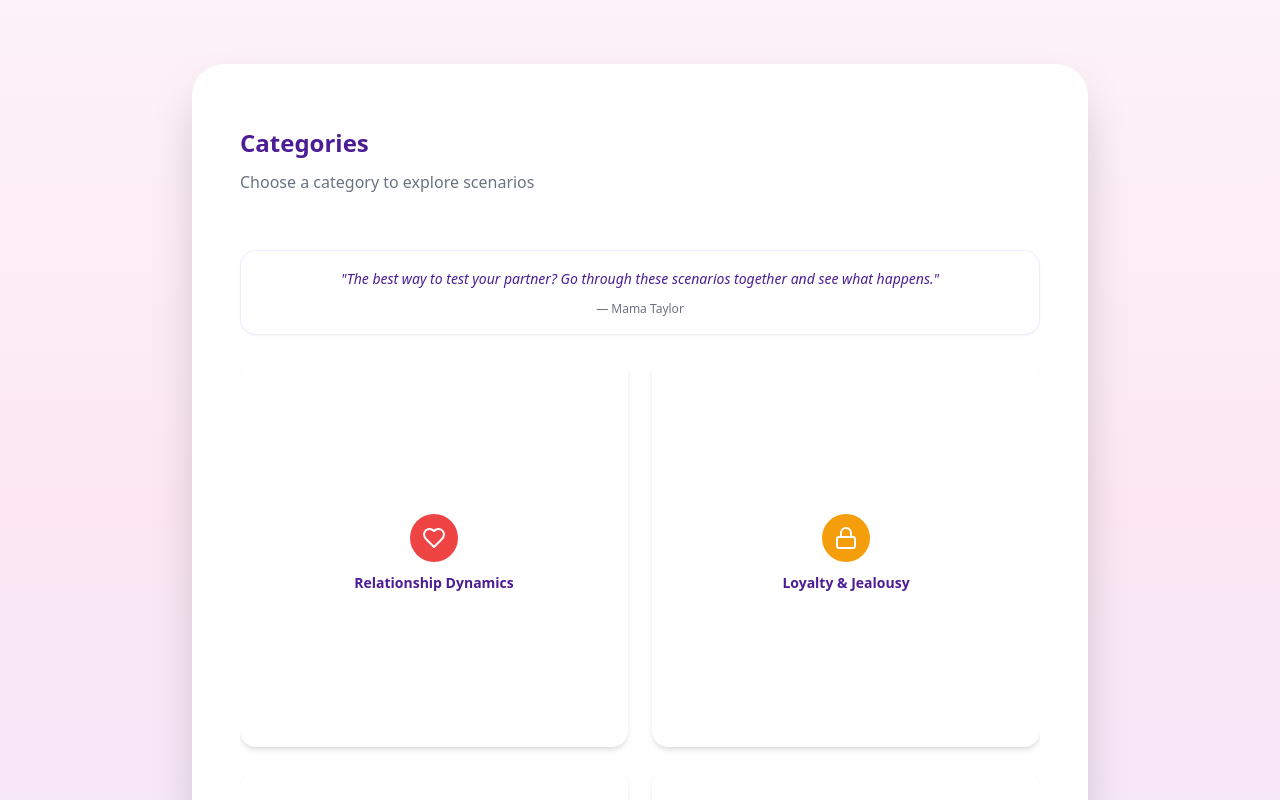
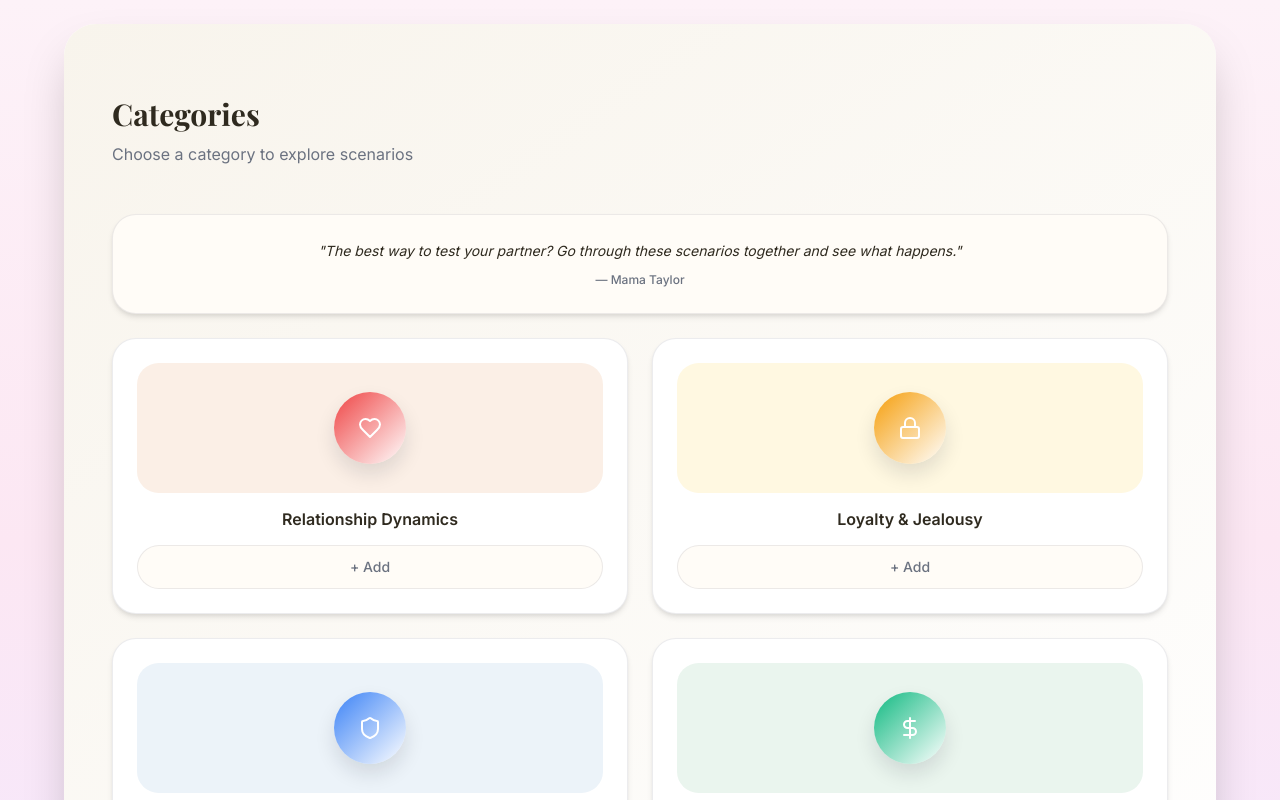
Before and after one commit to husain-smh/beforewedate, a Next.js app: page / in a window 1280 px wide. Built offline with nearby package versions, Linux system fonts and the light colour scheme.

Commit message:
share link

```diff
--- a/src/app/page.tsx
+++ b/src/app/page.tsx
@@ -29,11 +29,11 @@ function HomeContent() {
 
   return (
     <div
-      className="min-h-screen flex items-start md:items-center justify-center p-4 md:p-6 lg:p-8 safe-area-inset md:py-8"
+      className="min-h-screen flex items-start justify-center p-4 md:px-8 md:py-6 safe-area-inset"
       style={{ background: 'linear-gradient(to bottom, var(--color-bg-gradient-start), var(--color-bg-gradient-mid), var(--color-bg-gradient-end))' }}
     >
       <div
-        className="w-full max-w-md md:max-w-2xl lg:max-w-4xl h-full min-h-screen md:min-h-[600px] md:max-h-[800px] lg:max-h-[900px] rounded-[40px] md:rounded-[32px] overflow-hidden md:overflow-y-auto shadow-2xl relative md:my-8"
+        className="w-full max-w-md md:max-w-5xl lg:max-w-6xl min-h-screen md:min-h-0 rounded-[40px] md:rounded-[32px] overflow-hidden shadow-2xl relative"
         style={{
           backgroundColor: 'var(--color-card-bg)',
           color: 'var(--color-text-primary)'
@@ -53,11 +53,11 @@ export default function HomePage() {
   return (
     <Suspense fallback={
       <div
-        className="min-h-screen flex items-center justify-center p-4 md:p-6 lg:p-8 safe-area-inset md:py-8"
+        className="min-h-screen flex items-start justify-center p-4 md:px-8 md:py-6 safe-area-inset"
         style={{ background: 'linear-gradient(to bottom, var(--color-bg-gradient-start), var(--color-bg-gradient-mid), var(--color-bg-gradient-end))' }}
       >
         <div
-          className="w-full max-w-md md:max-w-2xl lg:max-w-4xl h-full min-h-screen md:min-h-[600px] md:max-h-[800px] lg:max-h-[900px] rounded-[40px] md:rounded-[32px] overflow-hidden md:overflow-y-auto shadow-2xl relative flex items-center justify-center"
+          className="w-full max-w-md md:max-w-5xl lg:max-w-6xl min-h-screen md:min-h-0 rounded-[40px] md:rounded-[32px] overflow-hidden shadow-2xl relative flex items-center justify-center"
           style={{ backgroundColor: 'var(--color-card-bg)' }}
         >
           <div style={{ color: 'var(--color-text-primary)' }}>Loading...</div>
--- a/src/components/CategoriesScreen.tsx
+++ b/src/components/CategoriesScreen.tsx
@@ -7,6 +7,7 @@ interface Category {
   name: string;
   icon: ReactElement;
   iconColor: string;
+  accentVar: string;
 }
 
 const categories: Category[] = [
@@ -14,25 +15,29 @@ const categories: Category[] = [
     id: 'relationship-dynamics',
     name: 'Relationship Dynamics',
     icon: <Heart className="w-6 h-6" />,
-    iconColor: '#EF4444' // Red
+    iconColor: '#EF4444', // Red
+    accentVar: '--color-pastel-blush'
   },
   {
     id: 'loyalty',
     name: 'Loyalty & Jealousy',
     icon: <Lock className="w-6 h-6" />,
-    iconColor: '#F59E0B' // Orange
+    iconColor: '#F59E0B', // Orange
+    accentVar: '--color-pastel-citrus'
   },
   {
     id: 'boundaries',
     name: 'Boundaries & Privacy',
     icon: <Shield className="w-6 h-6" />,
-    iconColor: '#3B82F6' // Blue
+    iconColor: '#3B82F6', // Blue
+    accentVar: '--color-pastel-sky'
   },
   {
     id: 'money',
     name: 'Money & Power',
     icon: <DollarSign className="w-6 h-6" />,
-    iconColor: '#10B981' // Green
+    iconColor: '#10B981', // Green
+    accentVar: '--color-pastel-mint'
   }
 ];
 
@@ -64,14 +69,15 @@ export function CategoriesScreen({ onContinue, initialSelected = [], onBack }: C
 
   return (
     <div
-      className="h-full flex flex-col px-6 md:px-8 lg:px-12 pb-8 relative overflow-hidden"
+      className="flex flex-col px-6 md:px-8 lg:px-12 py-8 md:py-10 relative"
       style={{
         color: 'var(--color-text-primary, #4C1D95)',
-        backgroundColor: 'transparent'
+        background: 'linear-gradient(145deg, var(--color-surface-cream), transparent)',
+        minHeight: '100%'
       }}
     >
       {/* Header section with back button and title */}
-      <div className="relative z-20 pt-14 md:pt-16 pb-6">
+      <div className="relative z-20 pt-6 md:pt-8 pb-6">
         {/* Back button */}
         {onBack && (
           <div className="mb-4">
@@ -102,12 +108,13 @@ export function CategoriesScreen({ onContinue, initialSelected = [], onBack }: C
         >
           <h1
             style={{
-              fontSize: 'var(--font-size-2xl, 1.5rem)',
+              fontSize: 'var(--font-size-3xl, 1.875rem)',
               fontWeight: 'var(--font-weight-bold, 700)',
-              color: 'var(--color-text-primary, #4C1D95)',
+              color: 'var(--color-text-display, #2F2A1F)',
               lineHeight: 'var(--line-height-tight, 1.25)',
-              margin: '0 0 0.75rem 0',
-              padding: 0
+              margin: '0 0 0.5rem 0',
+              padding: 0,
+              fontFamily: 'var(--font-family-display, "Playfair Display", serif)'
             }}
           >
             Categories
@@ -117,7 +124,7 @@ export function CategoriesScreen({ onContinue, initialSelected = [], onBack }: C
               fontSize: 'var(--font-size-base, 1rem)',
               color: 'var(--color-text-secondary, #6B7280)',
               lineHeight: 'var(--line-height-normal, 1.5)',
-              margin: '0 0 2rem 0',
+              margin: '0 0 1.5rem 0',
               padding: 0
             }}
           >
@@ -135,17 +142,17 @@ export function CategoriesScreen({ onContinue, initialSelected = [], onBack }: C
       >
         <div
           style={{
-            backgroundColor: 'var(--color-card-bg)',
-            borderRadius: 'var(--radius-lg)',
-            padding: 'var(--spacing-md)',
-            boxShadow: 'var(--shadow-sm)',
-            border: '1px solid rgba(124, 58, 237, 0.1)'
+            backgroundColor: 'var(--color-surface-ivory)',
+            borderRadius: 'var(--radius-xl)',
+            padding: 'var(--spacing-lg)',
+            boxShadow: 'var(--shadow-md)',
+            border: '1px solid var(--color-border-soft)'
           }}
         >
           <p
             style={{
               fontSize: 'var(--font-size-sm, 0.875rem)',
-              color: 'var(--color-text-primary, #4C1D95)',
+              color: 'var(--color-text-display, #2F2A1F)',
               lineHeight: 'var(--line-height-relaxed, 1.6)',
               margin: '0 0 0.5rem 0',
               padding: 0,
@@ -171,7 +178,7 @@ export function CategoriesScreen({ onContinue, initialSelected = [], onBack }: C
         </div>
       </motion.div>
 
-      <div className="grid grid-cols-2 md:grid-cols-2 lg:grid-cols-2 gap-4 md:gap-6 flex-1 overflow-y-auto relative z-10 pb-4">
+      <div className="grid grid-cols-2 md:grid-cols-2 lg:grid-cols-2 gap-4 md:gap-6 relative z-10 mb-6">
         {categories.map((category, index) => (
           <motion.button
             key={category.id}
@@ -184,29 +191,46 @@ export function CategoriesScreen({ onContinue, initialSelected = [], onBack }: C
             }}
             whileTap={{ scale: 0.95 }}
             onClick={() => toggleCategory(category.id)}
-            className="relative aspect-square transition-all duration-300 flex flex-col items-center justify-center gap-3"
+            className="relative transition-all duration-300 flex flex-col items-center text-center"
             style={{
               backgroundColor: 'var(--color-card-bg)',
-              borderRadius: 'var(--radius-lg)',
-              padding: 'var(--spacing-md)',
+              borderRadius: 'var(--radius-xl)',
+              padding: 'var(--spacing-lg)',
               boxShadow: selected.includes(category.id)
-                ? 'var(--shadow-lg)'
+                ? 'var(--shadow-soft-elevated)'
                 : 'var(--shadow-md)',
               border: selected.includes(category.id)
-                ? '2px solid var(--color-icon-circle-start)'
-                : 'none'
+                ? '1.5px solid var(--color-icon-circle-start)'
+                : '1px solid var(--color-border-soft)',
+              gap: 'var(--spacing-md)'
             }}
+            aria-pressed={selected.includes(category.id)}
           >
-            {/* Icon Circle with Simple Solid Color */}
+            {/* Icon + Accent Surface */}
             <div
-              className="flex-shrink-0 rounded-full flex items-center justify-center"
               style={{
-                width: '48px',
-                height: '48px',
-                backgroundColor: category.iconColor
+                width: '100%',
+                minHeight: '130px',
+                borderRadius: 'calc(var(--radius-xl) * 0.9)',
+                backgroundColor: `var(${category.accentVar})`,
+                display: 'flex',
+                alignItems: 'center',
+                justifyContent: 'center'
               }}
             >
-              <div style={{ color: 'white', display: 'flex', alignItems: 'center', justifyContent: 'center' }}>
+              <div
+                style={{
+                  width: '72px',
+                  height: '72px',
+                  borderRadius: 'var(--radius-full)',
+                  background: `linear-gradient(135deg, ${category.iconColor}, var(--color-card-bg))`,
+                  display: 'flex',
+                  alignItems: 'center',
+                  justifyContent: 'center',
+                  color: 'var(--color-button-text, #FFFFFF)',
+                  boxShadow: 'var(--shadow-orb)'
+                }}
+              >
                 {category.icon}
               </div>
             </div>
@@ -214,9 +238,9 @@ export function CategoriesScreen({ onContinue, initialSelected = [], onBack }: C
             {/* Category Name */}
             <span
               style={{
-                fontSize: 'var(--font-size-sm, 0.875rem)',
+                fontSize: 'var(--font-size-base, 1rem)',
                 fontWeight: 'var(--font-weight-semibold, 600)',
-                color: 'var(--color-text-primary, #4C1D95)',
+                color: 'var(--color-text-display, #2F2A1F)',
                 lineHeight: 'var(--line-height-tight, 1.25)',
                 textAlign: 'center',
                 padding: 0,
@@ -225,6 +249,26 @@ export function CategoriesScreen({ onContinue, initialSelected = [], onBack }: C
             >
               {category.name}
             </span>
+
+            {/* Faux Add Control */}
+            <div
+              style={{
+                width: '100%',
+                borderRadius: 'var(--radius-full)',
+                border: selected.includes(category.id)
+                  ? '1px solid var(--color-icon-circle-start)'
+                  : '1px solid var(--color-border-soft)',
+                padding: '0.65rem',
+                backgroundColor: 'var(--color-surface-ivory)',
+                color: selected.includes(category.id)
+                  ? 'var(--color-icon-circle-start)'
+                  : 'var(--color-text-secondary)',
+                fontSize: 'var(--font-size-sm, 0.875rem)',
+                fontWeight: 'var(--font-weight-medium, 500)'
+              }}
+            >
+              + Add
+            </div>
           </motion.button>
         ))}
       </div>
--- a/src/components/FeedScreen.tsx
+++ b/src/components/FeedScreen.tsx
@@ -49,11 +49,11 @@ export function FeedScreen({ categories, onScenarioClick, onNavigateToCategories
 
   return (
     <div
-      className="h-full flex flex-col"
+      className="flex flex-col"
       style={{ background: 'linear-gradient(to bottom, var(--color-bg-gradient-start), var(--color-bg-gradient-mid), var(--color-bg-gradient-end))' }}
     >
       {/* Header with App Name */}
-      <div className="relative px-6 pt-14 pb-4">
+      <div className="relative px-6 pt-6 md:pt-8 pb-4">
         <motion.div
           initial={{ opacity: 0, y: -10 }}
           animate={{ opacity: 1, y: 0 }}
@@ -83,7 +83,7 @@ export function FeedScreen({ categories, onScenarioClick, onNavigateToCategories
       </div>
 
       {/* Scrollable Feed */}
-      <div className="flex-1 overflow-y-auto px-6 py-4 space-y-4">
+      <div className="px-6 py-4 space-y-4">
         {loading ? (
           <div className="flex items-center justify-center py-20">
             <div style={{ color: 'var(--color-text-secondary)' }}>Loading scenarios...</div>
--- a/src/styles/globals.css
+++ b/src/styles/globals.css
@@ -1,3 +1,5 @@
+@import url('https://fonts.googleapis.com/css2?family=Inter:wght@400;500;600;700&family=Playfair+Display:wght@500;600;700&display=swap');
+
 @tailwind base;
 @tailwind components;
 @tailwind utilities;
@@ -16,12 +18,23 @@
   --color-card-bg: #FFFFFF;
   --color-card-shadow: rgba(0, 0, 0, 0.08);
   --color-card-shadow-hover: rgba(0, 0, 0, 0.12);
+  --color-surface-cream: #F8F4EC;
+  --color-surface-ivory: #FFFCF7;
+  --color-border-soft: rgba(15, 23, 42, 0.08);
+  --color-border-strong: rgba(76, 29, 149, 0.2);
+  --color-pastel-blush: #FBEFE6;
+  --color-pastel-mint: #EAF5EE;
+  --color-pastel-citrus: #FFF8E1;
+  --color-pastel-sage: #EEF4EA;
+  --color-pastel-lilac: #F2F1FF;
+  --color-pastel-sky: #ECF3F9;
 
   /* Colors - Text */
   --color-text-primary: #4C1D95; /* Dark purple for headings */
   --color-text-secondary: #6B7280; /* Grey for subtitles */
   --color-text-body: #374151; /* Dark grey for body text */
   --color-text-muted: #9CA3AF; /* Light grey for muted text */
+  --color-text-display: #2F2A1F; /* Warm ink for serif headings */
 
   /* Colors - Category Tags */
   --color-tag-bg: #F3E8FF; /* Light purple background */
@@ -68,6 +81,9 @@
   --font-size-2xl: 1.5rem; /* 24px */
   --font-size-3xl: 1.875rem; /* 30px */
 
+  --font-family-display: 'Playfair Display', 'Cormorant Garamond', serif;
+  --font-family-body: 'Inter', 'SF Pro Display', -apple-system, BlinkMacSystemFont, 'Segoe UI', sans-serif;
+
   --font-weight-normal: 400;
   --font-weight-medium: 500;
   --font-weight-semibold: 600;
@@ -82,6 +98,8 @@
   --shadow-md: 0 4px 6px -1px rgba(0, 0, 0, 0.1), 0 2px 4px -1px rgba(0, 0, 0, 0.06);
   --shadow-lg: 0 10px 15px -3px rgba(0, 0, 0, 0.1), 0 4px 6px -2px rgba(0, 0, 0, 0.05);
   --shadow-xl: 0 20px 25px -5px rgba(0, 0, 0, 0.1), 0 10px 10px -5px rgba(0, 0, 0, 0.04);
+  --shadow-soft-elevated: 0 25px 45px rgba(15, 23, 42, 0.08);
+  --shadow-orb: 0 10px 20px rgba(15, 23, 42, 0.12);
 
   /* Transitions */
   --transition-fast: 150ms;
@@ -227,19 +245,17 @@
   }
 
   html {
-    height: 100%;
-    height: 100dvh; /* Dynamic viewport height for mobile browsers */
-    overflow: hidden;
+    min-height: 100dvh;
+    overflow-y: auto;
   }
 
   body {
     background: linear-gradient(to bottom, var(--color-bg-gradient-start), var(--color-bg-gradient-mid), var(--color-bg-gradient-end));
     color: var(--color-text-primary);
-    height: 100%;
-    height: 100dvh; /* Dynamic viewport height - adjusts for mobile browser UI */
-    overflow: hidden;
-    position: fixed;
+    min-height: 100dvh; /* Dynamic viewport height - adjusts for mobile browser UI */
+    overflow-y: auto;
     width: 100%;
+    font-family: var(--font-family-body, 'Inter', sans-serif);
   }
 
   /* Ensure all text elements have proper default colors */
@@ -290,18 +306,8 @@
 
   /* Responsive height adjustments for desktop */
   @media (min-width: 768px) {
-    html {
-      overflow: auto;
-      height: auto;
-      min-height: 100%;
-    }
-
     body {
-      overflow: auto;
-      position: relative;
-      height: auto;
       min-height: 100vh;
-      width: 100%;
     }
   }
 }
```
Also changed, not shown: src/app/compare/[id]/page.tsx (+4 -4 lines), src/app/feed/page.tsx (+4 -4 lines), src/app/s/[token]/page.tsx (+6 -6 lines), src/app/scene/[id]/page.tsx (+4 -4 lines), src/components/DetailScreen.tsx (+59 -8 lines).
